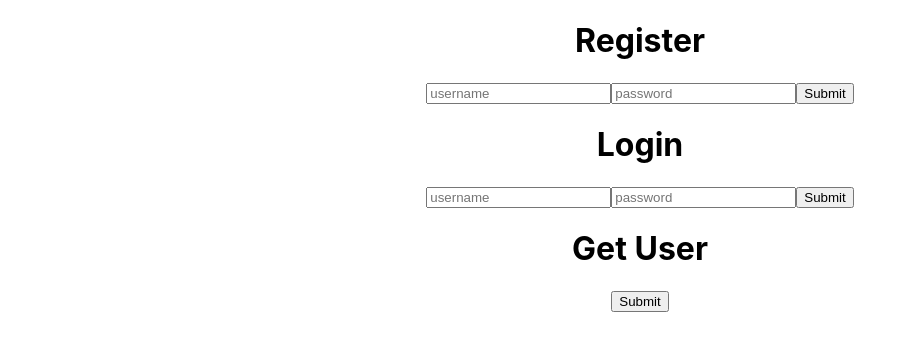
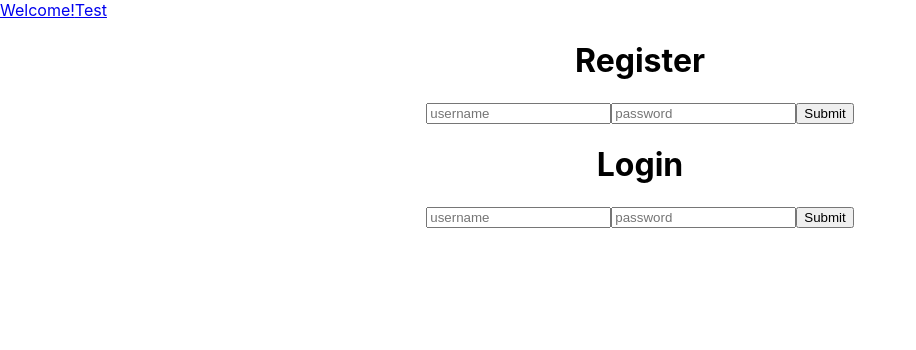
Before and after one commit to amneet954/save-a-friend, a React (Create React App) app: page /test in a window 1280 px wide. Shown: the top 350 px of the page, without its empty margins (0-916 px from the left). Built offline with nearby package versions, Linux system fonts and the light colour scheme.

Commit message:
revised auth flow

```diff
--- a/package.json
+++ b/package.json
@@ -20,6 +20,7 @@
     "passport-local": "^1.0.0",
     "react": "^17.0.1",
     "react-dom": "^17.0.1",
+    "react-router-dom": "^5.2.0",
     "react-scripts": "4.0.1",
     "web-vitals": "^0.2.4"
   },
--- a/src/App.js
+++ b/src/App.js
@@ -1,93 +1,29 @@
-import React, { useState, useEffect } from "react";
-import axios from "axios";
-import "./App.css";
+import { BrowserRouter, Route, Switch } from "react-router-dom";
+// import NavBar from "./components/NavBar";
+import { NavBar, Authentication, Test } from "./components";
 
 const App = () => {
-  const [registerUsername, setRegisterUsername] = useState("");
-  const [registerPassword, setRegisterPassword] = useState("");
-  const [loginUsername, setLoginUsername] = useState("");
-  const [loginPassword, setLoginPassword] = useState("");
-  const [data, setData] = useState("");
-
-  const register = async () => {
-    const response = await axios({
-      method: "POST",
-      data: {
-        username: registerUsername,
-        password: registerPassword,
-      },
-      withCredentials: true,
-      url: "http://localhost:4000/auth/register",
-    });
-    const { data } = response;
-    console.log(data);
-  };
-
-  const login = async () => {
-    const response = await axios({
-      method: "POST",
-      data: {
-        username: loginUsername,
-        password: loginPassword,
-      },
-      withCredentials: true,
-      url: "http://localhost:4000/auth/login",
-    });
-    const { data } = response;
-    console.log(data);
-  };
-
-  const getUser = async () => {
-    const response = await axios({
-      method: "GET",
-      withCredentials: true,
-      url: "http://localhost:4000/auth",
-    });
-    const { data } = response;
-    setData(data);
-    console.log(data.username);
-  };
-
-  // useEffect(() => {
-  //   // Update the document title using the browser API
-  //   if (data.username == null) document.title = "S-A-F";
-  //   else document.title = data.username;
-  // });
-
   return (
-    <div className="App">
+    <BrowserRouter>
       <div>
-        <h1>Register</h1>
-        <input
-          placeholder="username"
-          onChange={(event) => setRegisterUsername(event.target.value)}
-        />
-        <input
-          placeholder="password"
-          onChange={(event) => setRegisterPassword(event.target.value)}
-        />
-        <button onClick={register}>Submit</button>
+        <NavBar />
+        <main>
+          <Switch>
+            <Route exact path="/" component={Test} />
+            <Route exact path="/test" component={Authentication} />
+            <Route
+              exact
+              path="*"
+              render={() => (
+                <h1 className="text-center" id="front">
+                  PAGE DOESN'T EXIST. PLEASE START AT THE 'WELCOME' LINK!
+                </h1>
+              )}
+            />
+          </Switch>
+        </main>
       </div>
-
-      <div>
-        <h1>Login</h1>
-        <input
-          placeholder="username"
-          onChange={(event) => setLoginUsername(event.target.value)}
-        />
-        <input
-          placeholder="password"
-          onChange={(event) => setLoginPassword(event.target.value)}
-        />
-        <button onClick={login}>Submit</button>
-      </div>
-
-      <div>
-        <h1>Get User</h1>
-        <button onClick={getUser}>Submit</button>
-        {data ? <h1>Welcome Back {data.username}</h1> : null}
-      </div>
-    </div>
+    </BrowserRouter>
   );
 };
 
--- /dev/null
+++ b/src/components/Authentication.js
@@ -0,0 +1,79 @@
+import React, { useState, useEffect } from "react";
+import axios from "axios";
+import "../App.css";
+
+const Authentication = (props) => {
+  const [registerUsername, setRegisterUsername] = useState("");
+  const [registerPassword, setRegisterPassword] = useState("");
+  const [loginUsername, setLoginUsername] = useState("");
+  const [loginPassword, setLoginPassword] = useState("");
+  let [data, setUsername] = useState(null);
+  if (localStorage.getItem("user")) data = localStorage.getItem("user");
+
+  const register = async () => {
+    const response = await axios({
+      method: "POST",
+      data: {
+        username: registerUsername,
+        password: registerPassword,
+      },
+      withCredentials: true,
+      url: "http://localhost:4000/auth/register",
+    });
+    const { data } = response;
+    console.log(data);
+  };
+
+  const login = async () => {
+    const response = await axios({
+      method: "POST",
+      data: {
+        username: loginUsername,
+        password: loginPassword,
+      },
+      withCredentials: true,
+      url: "http://localhost:4000/auth/login",
+    });
+    const { data } = response;
+    let { _id, username } = data;
+    console.log(data);
+    localStorage.setItem("id", _id);
+    localStorage.setItem("user", username);
+    setUsername(localStorage.getItem("user"));
+  };
+
+  return (
+    <div className="App">
+      <div>
+        <h1>Register</h1>
+        <input
+          placeholder="username"
+          onChange={(event) => setRegisterUsername(event.target.value)}
+        />
+        <input
+          placeholder="password"
+          onChange={(event) => setRegisterPassword(event.target.value)}
+        />
+        <button onClick={register}>Submit</button>
+      </div>
+
+      <div>
+        <h1>Login</h1>
+        <input
+          placeholder="username"
+          onChange={(event) => setLoginUsername(event.target.value)}
+        />
+        <input
+          placeholder="password"
+          onChange={(event) => setLoginPassword(event.target.value)}
+        />
+        <button onClick={login}>Submit</button>
+        {data || localStorage.getItem("user") ? (
+          <h1>Welcome Back {data}</h1>
+        ) : null}
+      </div>
+    </div>
+  );
+};
+
+export default Authentication;
--- /dev/null
+++ b/src/components/NavBar.js
@@ -0,0 +1,13 @@
+import React from "react";
+import { Link } from "react-router-dom";
+
+const NavBar = (props) => {
+  return (
+    <nav>
+      <Link to="/">Welcome!</Link>
+      <Link to="/test">Test</Link>
+    </nav>
+  );
+};
+
+export default NavBar;
--- /dev/null
+++ b/src/components/Test.js
@@ -0,0 +1,13 @@
+const Test = (props) => {
+  //   console.log(data);
+  let value = localStorage.getItem("user");
+  console.log("Value here: " + value);
+  return (
+    <div>
+      <h1>Hi</h1>
+      {value ? <h1>Welcome Back {value}!!!!</h1> : null}
+    </div>
+  );
+};
+
+export default Test;
--- /dev/null
+++ b/src/components/index.js
@@ -0,0 +1,3 @@
+export { default as NavBar } from "./NavBar";
+export { default as Authentication } from "./Authentication";
+export { default as Test } from "./Test";
```
Also changed, not shown: 2 other files (tests, documents, lock files or other folders).
